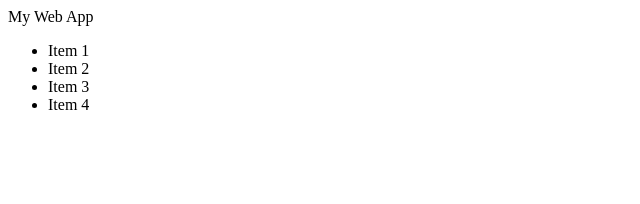
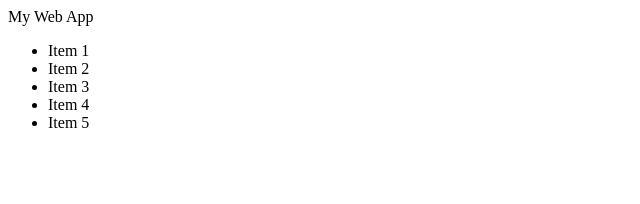
Before and after one commit to karandhanwani16/my-web-app, a React (Vite) app: page / in a window 1280 px wide. Shown: the top 204 px of the page, without its empty margins (0-640 px from the left). Built offline with nearby package versions, Linux system fonts and the light colour scheme.

Commit message:
added item4

```diff
--- a/src/App.jsx
+++ b/src/App.jsx
@@ -9,6 +9,7 @@ const App = () => {
         <li>Item 2</li>
         <li>Item 3</li>
         <li>Item 4</li>
+        <li>Item 5</li>
 
       </ul>
     </div>
```
